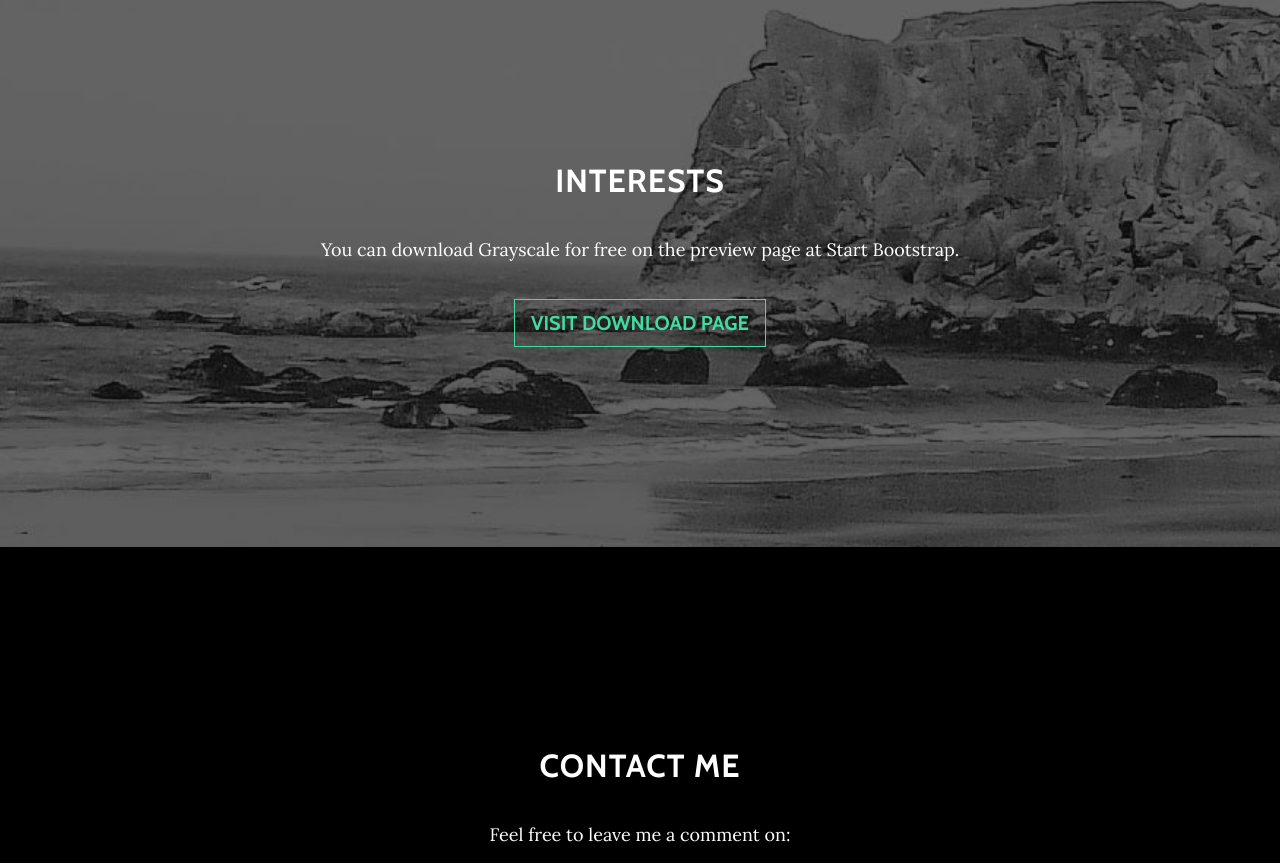
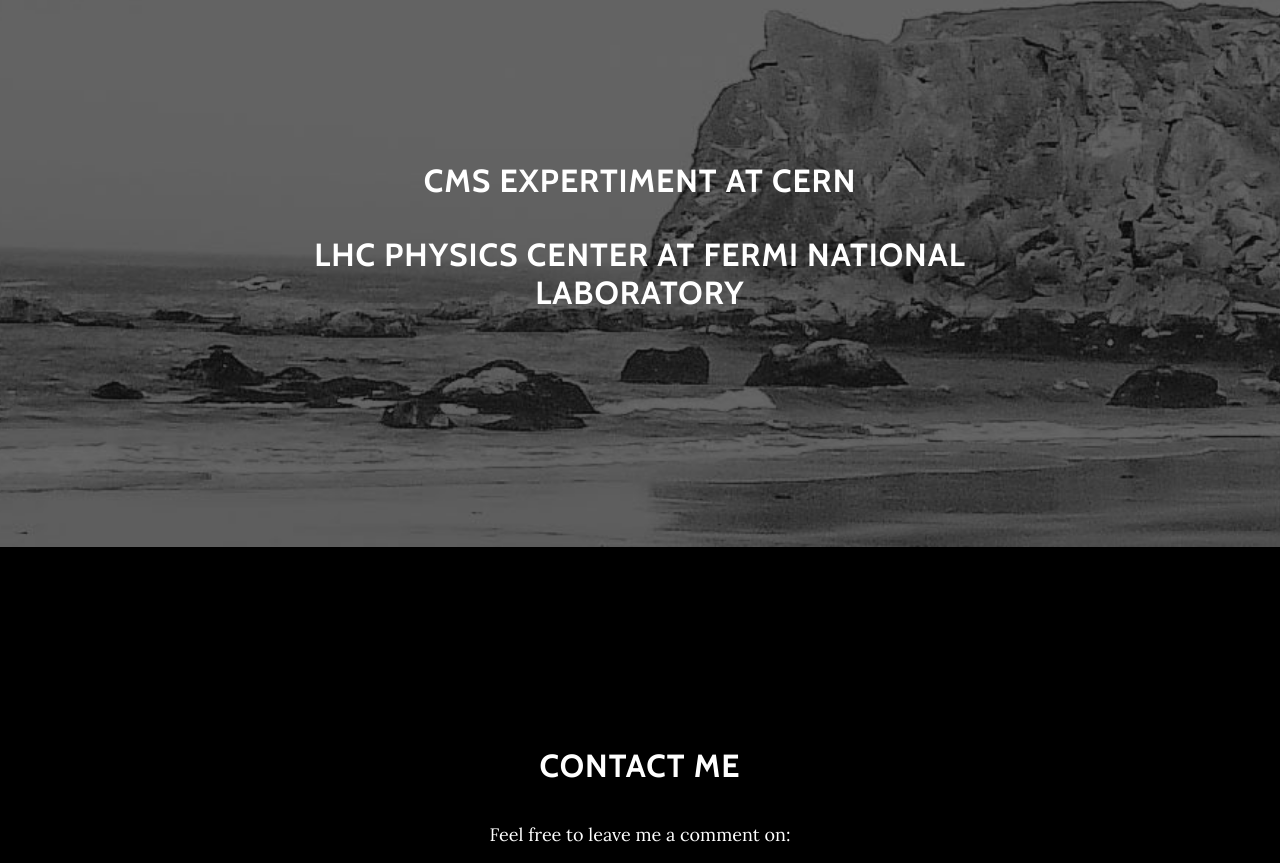
Before and after one commit to danielguerrero/danielguerrero.github.io, a website: page index.html in a window 1280 px wide. Shown: the part 1375-2238 px from the top of the page. Drawn offline with nearby package versions, Linux system fonts and the light colour scheme.

Commit message:
Initial commit

```diff
--- a/index.html
+++ b/index.html
@@ -80,12 +80,13 @@
     </section>
 
     <!-- Download Section -->
-    <section id="Interests" class="download-section content-section text-center">
+    <section id="Particle Physics" class="download-section content-section text-center">
       <div class="container">
         <div class="col-lg-8 mx-auto">
-          <h2>Interests</h2>
-          <p>You can download Grayscale for free on the preview page at Start Bootstrap.</p>
-          <a href="http://startbootstrap.com/template-overviews/grayscale/" class="btn btn-default btn-lg">Visit Download Page</a>
+          <h2>CMS Expertiment at CERN</h2>
+          <p></p>
+          <h2>LHC Physics Center at Fermi National Laboratory</h2>
+          <p></p>
         </div>
       </div>
     </section>
```
